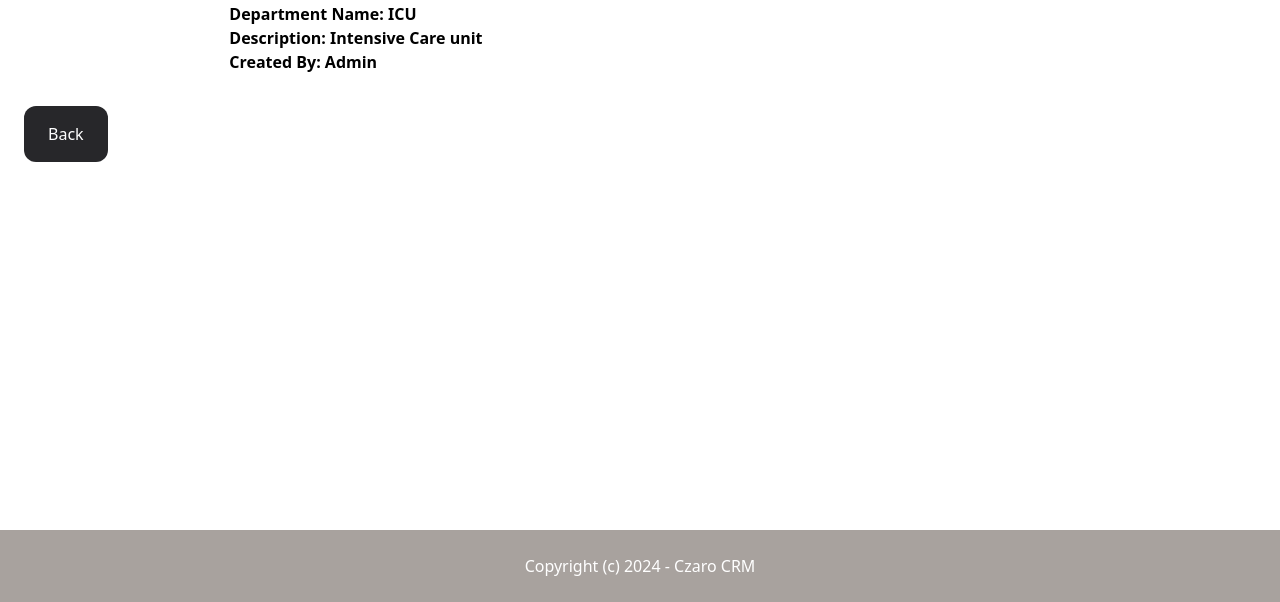
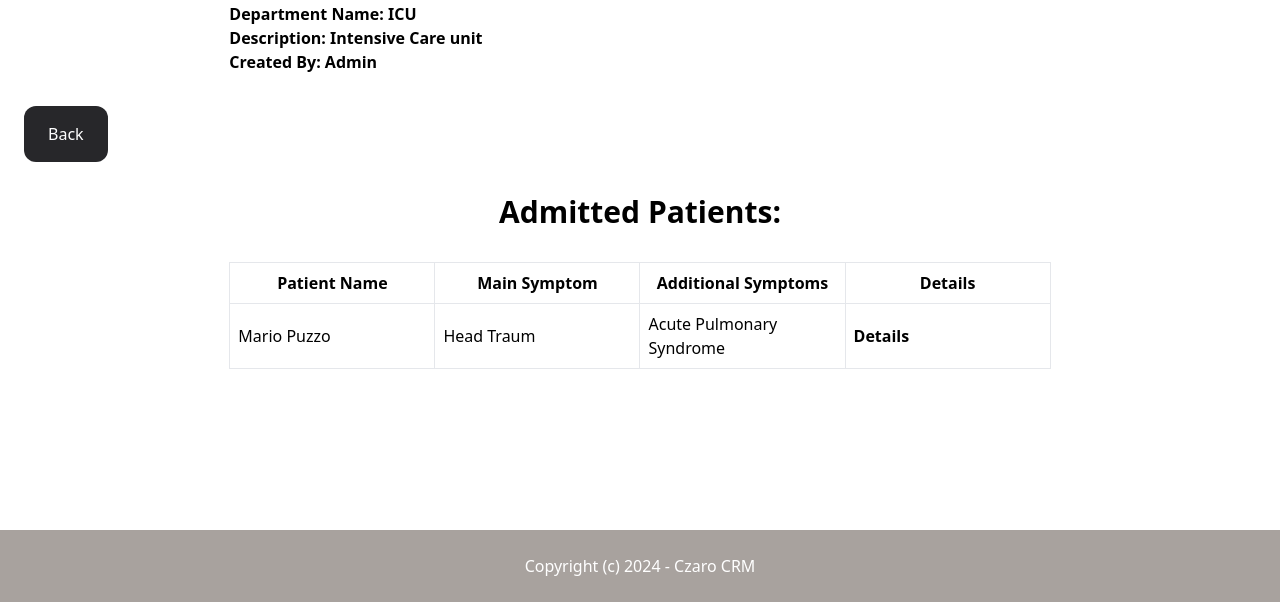
Before and after one commit to MrCzaro/Czaro_CRM, a Django app: page /department/3a18a7ff-a278-43c8-b2e0-d77345255998/ in a window 1280 px wide. Shown: the part 198-800 px from the top of the page. Run offline with Django 5.2, Linux system fonts and the light colour scheme; a user stored in the database is signed in; data comes from the database, SQL or seed files in the repository; both versions use the stored data as it was after the commit; some libraries are stand-ins or nearby versions.

Commit message:
Update_2 7/2/24

```diff
--- a/department/forms.py
+++ b/department/forms.py
@@ -34,4 +34,4 @@ class HospitalizationForm(forms.ModelForm):
 
     class Meta:
         model = Hospitalization
-        fields = ['patient', 'department_id', 'main_symptom', 'additional_symptoms']
+        fields = ['main_symptom', 'additional_symptoms']
--- a/department/urls.py
+++ b/department/urls.py
@@ -7,9 +7,8 @@ urlpatterns = [
     path('list/', views.department_list, name='department_list'),
     path('create/', views.create_department, name='create_department'),
     path("<uuid:department_id>/", views.department_detail, name="department_detail"),
-    path('<uuid:patient_id>/admit/', views.admit_patient, name='admit_patient'),
-
-    # path("<uuid:patient_id>/<uuid:department_id>/admit/", views.admit_patient, name="admit"),
+    path('<uuid:patient_id>/admit-patient/', views.admit_patient, name='admit_patient'),
+    path("<uuid:hospitalization_id>/hospitalization/", views.hospitalization_detail, name="hospitalization"),
     # path("<uuid:patient_id>/<uuid:department_id>/transfer/", views.transfer_patient, name="transfer"),
     # path("<uuid:patient_id>/<uuid:department_id>/discharge/", views.discharge_patient, name="discharge"),
     path("<uuid:patient_id>/<uuid:department_id>/patient-observation-add/", views.add_patient_observation, name="observation_create"),
--- a/department/views.py
+++ b/department/views.py
@@ -7,6 +7,17 @@ from django.utils import timezone
 from .models import Department, Hospitalization, Observation
 from .forms import DepartmentForm, ObservationForm, HospitalizationForm
 from patient.models import Patient
+
+@login_required(login_url="/login/")
+def hospitalization_detail(request, hospitalization_id):
+    hospitalization = get_object_or_404(Hospitalization, id=hospitalization_id)
+
+    context = {
+        "title" : "Hospitalization Detail",
+        "hospitalization" : hospitalization
+    }
+
+    return render(request, "hospitalization_detail.html", context)
 
 
 @login_required(login_url="/login/")
--- a/templates/admit_patient.html
+++ b/templates/admit_patient.html
@@ -3,6 +3,7 @@
 {% block content %}
 <body>
     <h1>{% block title %}Admit Patient{% endblock %}</h1>
+    <p>Patient: {{ patient.first_name }} {{ patient.last_name }}
     <form method="post" action="{% url 'department:admit_patient' patient.id %}">
         {% csrf_token %}
         {{ form.as_p }}
--- a/templates/department_detail.html
+++ b/templates/department_detail.html
@@ -14,4 +14,34 @@
     <a href="{% url 'department:department_list' %}" class="py-4 px-6 bg-zinc-800 rounded-xl text-white mr-3">Back</a>
 
 </div>
+
+<h1 class="p-8 text-3xl font-bold text-center">Admitted Patients:</h1>
+<div class="flex justify-center">
+
+    {% if hospitalizations %}
+        <table class="table-fixed w-2/3 border">
+            <thead>
+                <tr>
+                    <th class="border p-2 font-bold">Patient Name</th>
+                    <th class="border p-2 font-bold">Main Symptom</th>
+                    <th class="border p-2 font-bold">Additional Symptoms</th>
+                    <th class="border p-2 font-bold">Details</th>
+                </tr>
+            </thead>
+            <tbody>
+                {% for hospitalization in hospitalizations %}
+                    <tr>
+                        <td class="border p-2">{{ hospitalization.patient }}</td>
+                        <td class="border p-2">{{ hospitalization.main_symptom }}</td>
+                        <td class="border p-2">{{ hospitalization.additional_symptoms }}</td>
+                        <td class="border p-2 font-bold"><a href="{% url 'department:hospitalization' hospitalization.id %}">Details</a></td>
+                    </tr>
+                {% endfor %}
+            </tbody>
+        </table>
+    {% else %}
+        <p>No admitted patients in this department.</p>
+    {% endif %}
+ </div>
+
 {% endblock %}
```
Also changed, not shown: templates/hospitalization_detail.html (added, +56 -0 lines), db.sqlite3.
